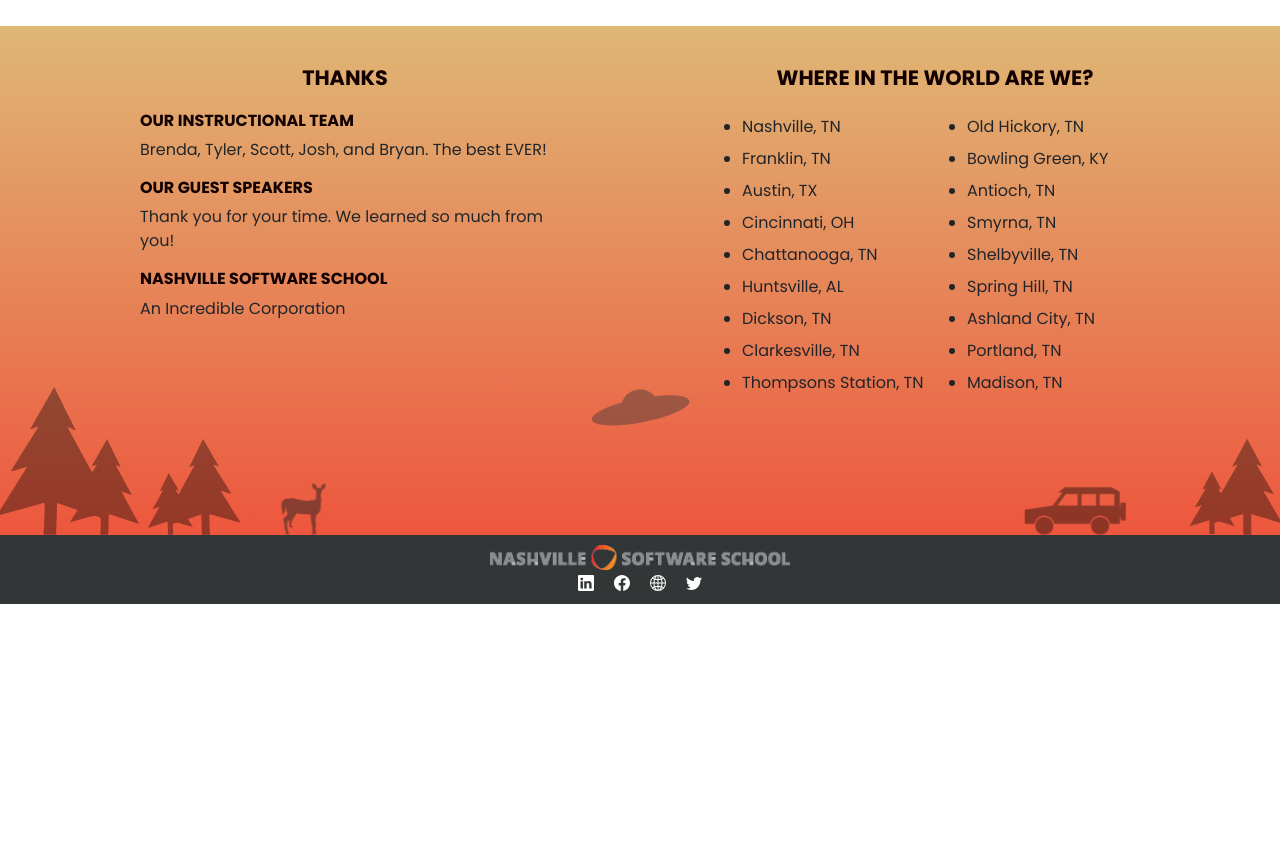
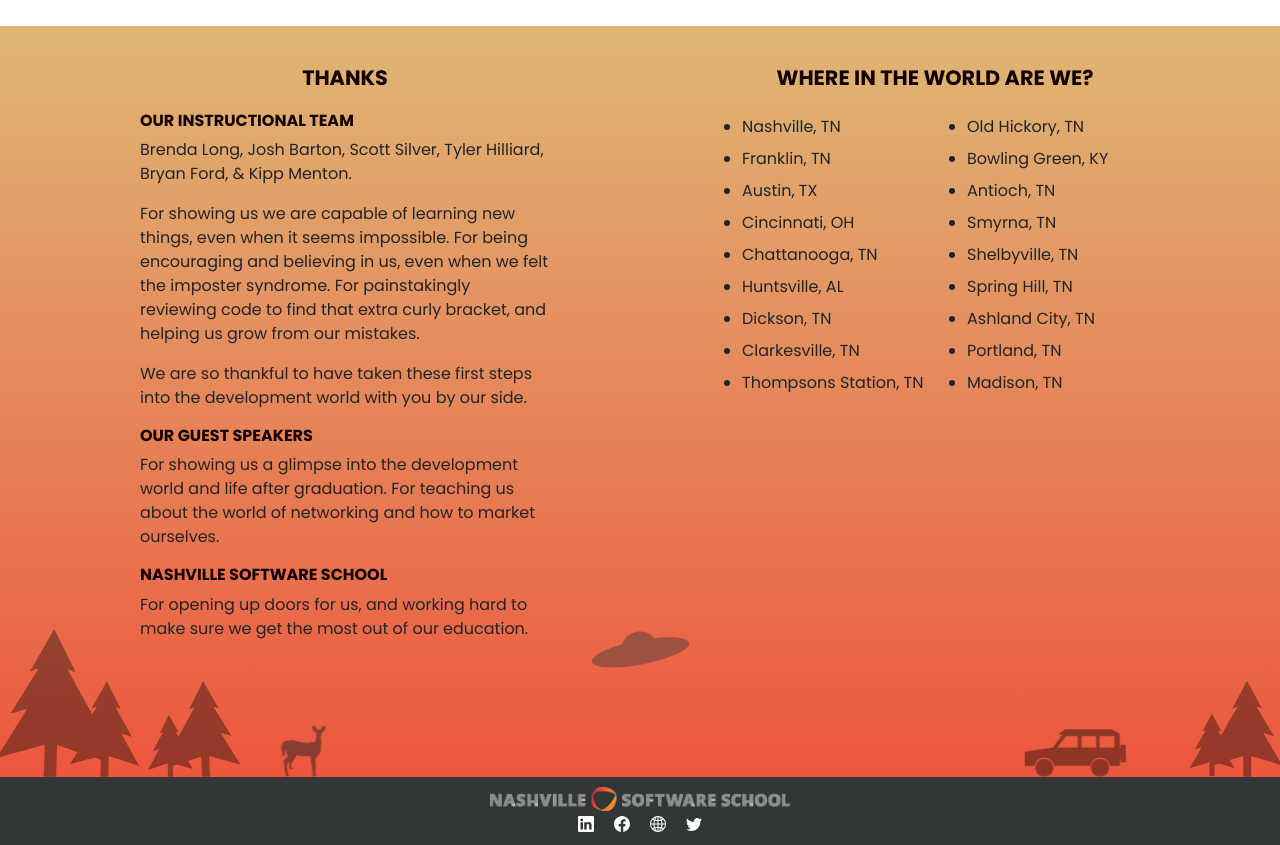
Before and after one commit to nss-day-cohort-51/nss-day-cohort-51.github.io, a React (Create React App) app: page / in a window 1280 px wide. Shown: the part 7440-8285 px from the top of the page. Before the commit the page ends 8044 px from the top, so only its background shows below. Built offline with nearby package versions, Linux system fonts and the light colour scheme.

Commit message:
updated thank you section

```diff
--- a/src/components/Thanks.js
+++ b/src/components/Thanks.js
@@ -8,11 +8,13 @@ export const Thanks = () => {
       <div className="thanks">
         <h4>THANKS</h4>
         <h6>OUR INSTRUCTIONAL TEAM</h6>
-        <p>Brenda, Tyler, Scott, Josh, and Bryan. The best EVER!</p>
+        <p>Brenda Long, Josh Barton, Scott Silver, Tyler Hilliard, Bryan Ford, & Kipp Menton.</p>
+<p>For showing us we are capable of learning new things, even when it seems impossible. For being encouraging and believing in us, even when we felt the imposter syndrome. For painstakingly reviewing code to find that extra curly bracket, and helping us grow from our mistakes.</p>
+  <p>We are so thankful to have taken these first steps into the development world with you by our side.</p>
         <h6>OUR GUEST SPEAKERS</h6>
-        <p>Thank you for your time. We learned so much from you!</p>
+        <p>For showing us a glimpse into the development world and life after graduation. For teaching us about the world of networking and how to market ourselves. </p>
         <h6>NASHVILLE SOFTWARE SCHOOL</h6>
-        <p>An Incredible Corporation</p>
+        <p>For opening up doors for us, and working hard to make sure we get the most out of our education.</p>
       </div>
     </>
   );
```
